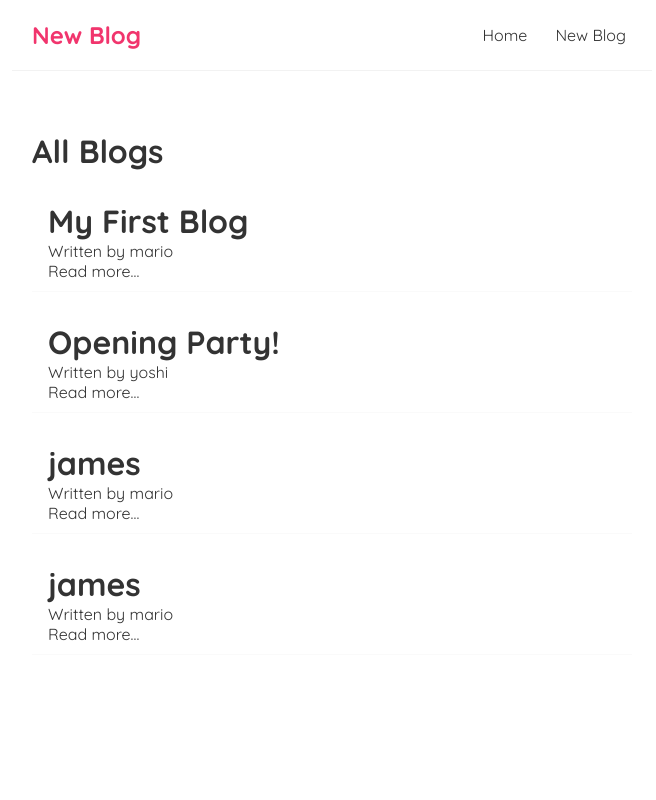
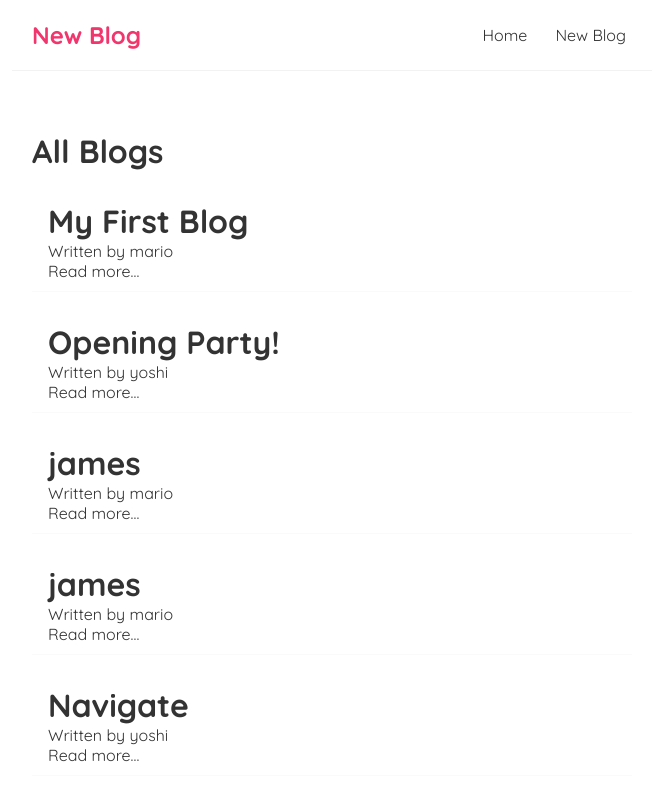
Before and after one commit to drex007/react-app, a React (Vite) app: page / in a window 1280 px wide. Shown: the top 800 px of the page, without its empty margins (308-964 px from the left). Built offline with nearby package versions, Linux system fonts and the light colour scheme; data requests are answered from the project's data file.

Commit message:
added navigations

```diff
--- a/data/db.json
+++ b/data/db.json
@@ -23,6 +23,12 @@
       "body": "I love yam and beans ",
       "author": "mario",
       "id": 4
+    },
+    {
+      "title": "Navigate",
+      "body": "surosoke",
+      "author": "yoshi",
+      "id": 5
     }
   ]
 }
--- a/src/Create.jsx
+++ b/src/Create.jsx
@@ -1,7 +1,10 @@
 import { useState } from "react";
+import { useHistory } from "react-router-dom";
+
 
 const Create = () => {
-    const [title, setTitle] = useState('james');
+    const navigation = useHistory();
+    const [title, setTitle] = useState('');
     const [body, setBody] = useState('');
     const [author, setAuthor] = useState('mario');
     const [isPending, setIsPending] = useState(false);
@@ -19,6 +22,7 @@ const Create = () => {
     }).then(()=>{
         setIsPending(false);
         console.log("added");
+        navigation.push('/');
     })
     }
     return (
```
